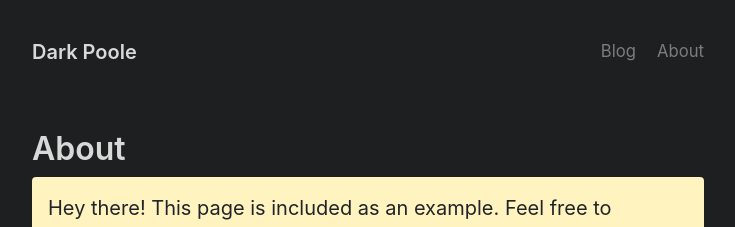
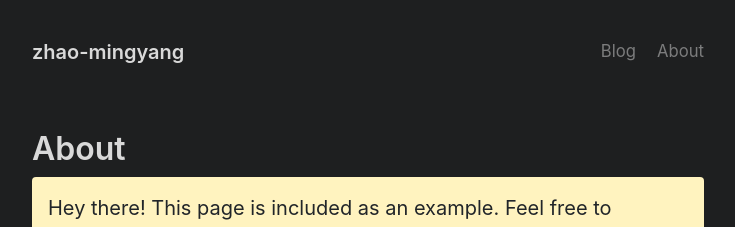
Before and after one commit to Zhao-Mingyang/zhao-mingyang.github.io, a Jekyll site: the page built from about.md, in a window 1280 px wide. Shown: the top 227 px of the page, without its empty margins (272-1007 px from the left). Built offline with Jekyll 4.4.1, drawn with Linux system fonts in a browser that asks for light colours.

Commit message:
Update _config.yml

```diff
--- a/_config.yml
+++ b/_config.yml
@@ -1,6 +1,6 @@
 # Setup
-title: Dark Poole
-url: https://getpoole.com
+title: zhao-mingyang
+url: https://zhao-mingyang.github.io/
 paginate: 1
 baseurl: ""
 permalink: pretty
@@ -32,9 +32,9 @@ sass:
 
 # Specify the author for blog posts
 author:
-  name: Mark Otto
-  url: https://twitter.com/mdo
-  email: markdotto@gmail.com
+  name: zhao-mingyang
+#   url: https://twitter.com/mdo
+#   email: markdotto@gmail.com
 
 # Custom vars
 version: 3.0.0
```
